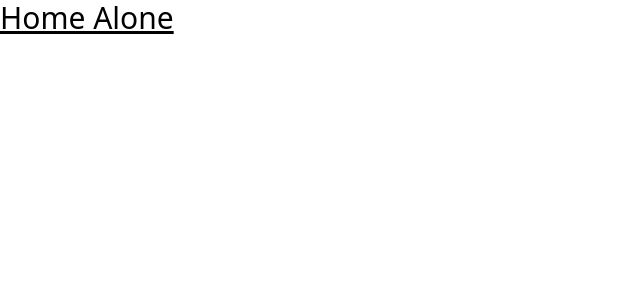
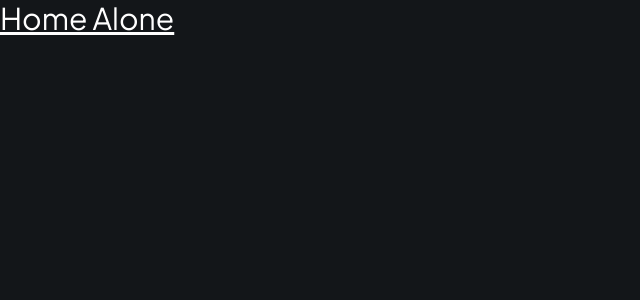
Before and after one commit to Sweep76/pms, a Next.js app: page / in a window 1280 px wide. Shown: the top 300 px of the page, without its empty margins (0-640 px from the left). Built offline with nearby package versions, Linux system fonts and the light colour scheme.

Commit message:
adding tailwind-animate features

```diff
--- a/app/globals.css
+++ b/app/globals.css
@@ -1,3 +1,350 @@
 @tailwind base;
 @tailwind components;
 @tailwind utilities;
+
+/* ========================================== TAILWIND STYLES */
+@layer base {
+  /* Remove scrollbar */
+  .remove-scrollbar::-webkit-scrollbar {
+    width: 0px;
+    height: 0px;
+    border-radius: 0px;
+  }
+
+  .remove-scrollbar::-webkit-scrollbar-track {
+    background: transparent;
+  }
+
+  .remove-scrollbar::-webkit-scrollbar-thumb {
+    background: transparent;
+    border-radius: 0px;
+  }
+
+  .remove-scrollbar::-webkit-scrollbar-thumb:hover {
+    /* background: #1e2238; */
+    background: transparent;
+  }
+}
+
+@layer utilities {
+  /* ===== UTILITIES */
+  .sidebar {
+    @apply remove-scrollbar w-full max-w-72 flex-col overflow-auto bg-black-800 px-7 py-10;
+  }
+
+  .left-sidebar {
+    @apply hidden lg:flex;
+  }
+
+  .right-sidebar {
+    @apply hidden xl:flex;
+  }
+
+  .clip-text {
+    @apply bg-clip-text text-transparent;
+  }
+
+  .bg-image {
+    @apply bg-black-900 bg-light-rays bg-cover bg-no-repeat;
+  }
+
+  .header {
+    @apply text-32-bold md:text-36-bold;
+  }
+
+  .sub-header {
+    @apply text-18-bold md:text-24-bold;
+  }
+
+  .container {
+    @apply relative flex-1 overflow-y-auto px-[5%];
+  }
+
+  .sub-container {
+    @apply mx-auto flex size-full flex-col py-10;
+  }
+
+  .side-img {
+    @apply hidden h-full object-cover md:block;
+  }
+
+  .copyright {
+    @apply text-14-regular justify-items-end text-center text-dark-600 xl:text-left;
+  }
+
+  /* ==== SUCCESS */
+  .success-img {
+    @apply m-auto flex flex-1 flex-col items-center justify-between gap-10 py-10;
+  }
+
+  .request-details {
+    @apply flex w-full flex-col items-center gap-8 border-y-2 border-dark-400 py-8 md:w-fit md:flex-row;
+  }
+
+  /* ===== ADMIN */
+  .admin-header {
+    @apply sticky top-3 z-20 mx-3 flex items-center justify-between rounded-2xl bg-dark-200 px-[5%] py-5 shadow-lg xl:px-12;
+  }
+
+  .admin-main {
+    @apply flex flex-col items-center space-y-6 px-[5%] pb-12 xl:space-y-12 xl:px-12;
+  }
+
+  .admin-stat {
+    @apply flex w-full flex-col justify-between gap-5 sm:flex-row xl:gap-10;
+  }
+
+  /* ==== FORM */
+  .radio-group {
+    @apply flex h-full flex-1 items-center gap-2 rounded-md border border-dashed border-dark-500 bg-dark-400 p-3;
+  }
+
+  .checkbox-label {
+    @apply cursor-pointer text-sm font-medium text-dark-700 peer-disabled:cursor-not-allowed peer-disabled:opacity-70 md:leading-none;
+  }
+
+  /* ==== File Upload */
+  .file-upload {
+    @apply text-12-regular flex cursor-pointer  flex-col items-center justify-center gap-3 rounded-md border border-dashed border-dark-500 bg-dark-400 p-5;
+  }
+
+  .file-upload_label {
+    @apply flex flex-col justify-center gap-2 text-center text-dark-600;
+  }
+
+  /* ==== Stat Card */
+  .stat-card {
+    @apply flex flex-1 flex-col gap-6 rounded-2xl bg-cover p-6 shadow-lg;
+  }
+
+  /* ==== Status Badge */
+  .status-badge {
+    @apply flex w-fit items-center gap-2 rounded-full px-4 py-2;
+  }
+
+  /* Data Table */
+  .data-table {
+    @apply z-10 w-full overflow-hidden rounded-lg border border-dark-400 shadow-lg;
+  }
+
+  .table-actions {
+    @apply flex w-full items-center justify-between space-x-2 p-4;
+  }
+
+  /* ===== ALIGNMENTS */
+  .flex-center {
+    @apply flex items-center justify-center;
+  }
+
+  .flex-between {
+    @apply flex items-center justify-between;
+  }
+
+  /* ===== TYPOGRAPHY */
+  .text-36-bold {
+    @apply text-[36px] leading-[40px] font-bold;
+  }
+
+  .text-24-bold {
+    @apply text-[24px] leading-[28px] font-bold;
+  }
+
+  .text-32-bold {
+    @apply text-[32px] leading-[36px] font-bold;
+  }
+
+  .text-18-bold {
+    @apply text-[18px] leading-[24px] font-bold;
+  }
+
+  .text-16-semibold {
+    @apply text-[16px] leading-[20px] font-semibold;
+  }
+
+  .text-16-regular {
+    @apply text-[16px] leading-[20px] font-normal;
+  }
+
+  .text-14-medium {
+    @apply text-[14px] leading-[18px] font-medium;
+  }
+
+  .text-14-regular {
+    @apply text-[14px] leading-[18px] font-normal;
+  }
+
+  .text-12-regular {
+    @apply text-[12px] leading-[16px] font-normal;
+  }
+
+  .text-12-semibold {
+    @apply text-[12px] leading-[16px] font-semibold;
+  }
+
+  /* =====  SHADCN OVERRIDES */
+  .shad-primary-btn {
+    @apply bg-green-500 text-white !important;
+  }
+
+  .shad-danger-btn {
+    @apply bg-red-700 text-white !important;
+  }
+
+  .shad-gray-btn {
+    @apply border border-dark-500 cursor-pointer bg-dark-400 text-white !important;
+  }
+
+  .shad-input-label {
+    @apply text-14-medium text-dark-700 !important;
+  }
+
+  .shad-input {
+    @apply bg-dark-400 placeholder:text-dark-600 border-dark-500 h-11 focus-visible:ring-0 focus-visible:ring-offset-0 !important;
+  }
+
+  .shad-input-icon {
+    @apply bg-dark-400 placeholder:text-dark-600 border-dark-500 h-11 focus-visible:ring-0 focus-visible:ring-offset-0 !important;
+  }
+
+  .shad-textArea {
+    @apply bg-dark-400 placeholder:text-dark-600 border-dark-500 focus-visible:ring-0 focus-visible:ring-offset-0 !important;
+  }
+
+  .shad-combobox-item {
+    @apply data-[disabled=true]:pointer-events-none data-[disabled=true]:opacity-50 !important;
+  }
+
+  .shad-combobox-trigger {
+    @apply h-11 !important;
+  }
+
+  .shad-select-trigger {
+    @apply bg-dark-400  placeholder:text-dark-600 border-dark-500 h-11 focus:ring-0 focus:ring-offset-0 !important;
+  }
+
+  .shad-select-content {
+    @apply bg-dark-400 border-dark-500 !important;
+  }
+
+  .shad-dialog {
+    @apply bg-dark-400 border-dark-500 !important;
+  }
+
+  .shad-dialog button {
+    @apply focus:ring-0 focus:ring-offset-0 focus-visible:border-none focus-visible:outline-none focus-visible:ring-transparent focus-visible:ring-offset-0 !important;
+  }
+
+  .shad-error {
+    @apply text-red-400 !important;
+  }
+
+  .shad-table {
+    @apply rounded-lg overflow-hidden !important;
+  }
+
+  .shad-table-row-header {
+    @apply border-b border-dark-400 text-light-200 hover:bg-transparent !important;
+  }
+
+  .shad-table-row {
+    @apply border-b border-dark-400 text-light-200 !important;
+  }
+
+  .shad-otp {
+    @apply w-full flex justify-between !important;
+  }
+
+  .shad-otp-slot {
+    @apply text-36-bold justify-center flex border border-dark-500 rounded-lg size-16 gap-4 !important;
+  }
+
+  .shad-alert-dialog {
+    @apply space-y-5 bg-dark-400 border-dark-500 outline-none !important;
+  }
+
+  .shad-sheet-content button {
+    @apply top-2 focus:ring-0 focus:ring-offset-0 focus-visible:border-none focus-visible:outline-none focus-visible:ring-transparent focus-visible:ring-offset-0 !important;
+  }
+
+  /* =====  REACT PHONE NUMBER INPUT OVERRIDES */
+  .input-phone {
+    @apply mt-2 h-11 rounded-md px-3 text-sm border bg-dark-400 placeholder:text-dark-600 border-dark-500 !important;
+  }
+
+  /* =====  REACT DATE PICKER OVERRIDES */
+  .date-picker {
+    @apply overflow-hidden border-transparent w-full placeholder:text-dark-600  h-11 text-14-medium rounded-md px-3 outline-none !important;
+  }
+}
+
+/* =====  REACT-DATEPICKER OVERRIDES */
+.react-datepicker-wrapper.date-picker {
+  display: flex;
+  align-items: center;
+}
+
+.react-datepicker,
+.react-datepicker__time,
+.react-datepicker__header,
+.react-datepicker__current-month,
+.react-datepicker__day-name,
+.react-datepicker__day,
+.react-datepicker-time__header {
+  background-color: #1a1d21 !important;
+  border-color: #363a3d !important;
+  color: #abb8c4 !important;
+}
+
+.react-datepicker__current-month,
+.react-datepicker__day-name,
+.react-datepicker-time__header {
+  color: #ffffff !important;
+}
+
+.react-datepicker__triangle {
+  fill: #1a1d21 !important;
+  color: #1a1d21 !important;
+  stroke: #1a1d21 !important;
+}
+
+.react-datepicker__time-list-item:hover {
+  background-color: #363a3d !important;
+}
+
+.react-datepicker__input-container input {
+  background-color: #1a1d21 !important;
+  width: 100%;
+  outline: none;
+}
+
+.react-datepicker__day--selected {
+  background-color: #24ae7c !important;
+  color: #ffffff !important;
+  border-radius: 4px;
+}
+
+.react-datepicker__time-list-item--selected {
+  background-color: #24ae7c !important;
+}
+
+.react-datepicker__time-container {
+  border-left: 1px solid #363a3d !important;
+}
+
+.react-datepicker__time-list-item {
+  display: flex !important;
+  align-items: center !important;
+}
+
+/* =====  REACT PHONE NUMBER INPUT OVERRIDES */
+.PhoneInputInput {
+  outline: none;
+  margin-left: 4px;
+  background: #1a1d21;
+  font-size: 14px;
+  font-weight: 500;
+}
+
+.PhoneInputInput::placeholder {
+  color: #1a1d21;
+}
--- a/app/layout.tsx
+++ b/app/layout.tsx
@@ -23,7 +23,8 @@ export default function RootLayout({
 }>) {
   return (
     <html lang="en">
-      <body className="{cn}">{children}</body>
+      <body className={cn('min-h-screen bg-dark-300 font-sans antialiased',
+      fontSans.variable)}>{children}</body>
     </html>
   );
 }
--- a/app/page.tsx
+++ b/app/page.tsx
@@ -1,7 +1,7 @@
 export default function Home() {
   return (
     <div>
-      <h1 className="text-3xl underline">Home Alone</h1>
+      <h1 className="text-white text-3xl underline">Home Alone</h1>
     </div>
   )
 }
--- a/package.json
+++ b/package.json
@@ -13,7 +13,8 @@
     "next": "14.2.8",
     "react": "^18",
     "react-dom": "^18",
-    "tailwind-merge": "^2.5.2"
+    "tailwind-merge": "^2.5.2",
+    "tailwindcss-animate": "^1.0.7"
   },
   "devDependencies": {
     "@types/node": "^20",
--- a/tailwind.config.ts
+++ b/tailwind.config.ts
@@ -1,20 +1,81 @@
 import type { Config } from "tailwindcss";
 
-const config: Config = {
+const { fontFamily } = require("tailwindcss/defaultTheme");
+
+const config = {
+  darkMode: ["class"],
   content: [
-    "./src/**/*.{js,jsx,ts,tsx}",
-    "./pages/**/*.{js,ts,jsx,tsx,mdx}",
-    "./components/**/*.{js,ts,jsx,tsx,mdx}",
-    "./app/**/*.{js,ts,jsx,tsx,mdx}",
+    "./pages/**/*.{ts,tsx}",
+    "./components/**/*.{ts,tsx}",
+    "./app/**/*.{ts,tsx}",
+    "./src/**/*.{ts,tsx}",
   ],
+  prefix: "",
   theme: {
+    container: {
+      center: true,
+      padding: "2rem",
+      screens: {
+        "2xl": "1400px",
+      },
+    },
     extend: {
       colors: {
-        background: "var(--background)",
-        foreground: "var(--foreground)",
+        green: {
+          500: "#24AE7C",
+          600: "#0D2A1F",
+        },
+        blue: {
+          500: "#79B5EC",
+          600: "#152432",
+        },
+        red: {
+          500: "#F37877",
+          600: "#3E1716",
+          700: "#F24E43",
+        },
+        light: {
+          200: "#E8E9E9",
+        },
+        dark: {
+          200: "#0D0F10",
+          300: "#131619",
+          400: "#1A1D21",
+          500: "#363A3D",
+          600: "#76828D",
+          700: "#ABB8C4",
+        },
+      },
+      fontFamily: {
+        sans: ["var(--font-sans)", ...fontFamily.sans],
+      },
+      backgroundImage: {
+        appointments: "url('/assets/images/appointments-bg.png')",
+        pending: "url('/assets/images/pending-bg.png')",
+        cancelled: "url('/assets/images/cancelled-bg.png')",
+      },
+      keyframes: {
+        "accordion-down": {
+          from: { height: "0" },
+          to: { height: "var(--radix-accordion-content-height)" },
+        },
+        "accordion-up": {
+          from: { height: "var(--radix-accordion-content-height)" },
+          to: { height: "0" },
+        },
+        "caret-blink": {
+          "0%,70%,100%": { opacity: "1" },
+          "20%,50%": { opacity: "0" },
+        },
+      },
+      animation: {
+        "accordion-down": "accordion-down 0.2s ease-out",
+        "accordion-up": "accordion-up 0.2s ease-out",
+        "caret-blink": "caret-blink 1.25s ease-out infinite",
       },
     },
   },
-  plugins: [],
-};
+  plugins: [require("tailwindcss-animate")],
+} satisfies Config;
+
 export default config;
```
Also changed, not shown: 1 other file (tests, documents, lock files or other folders).
